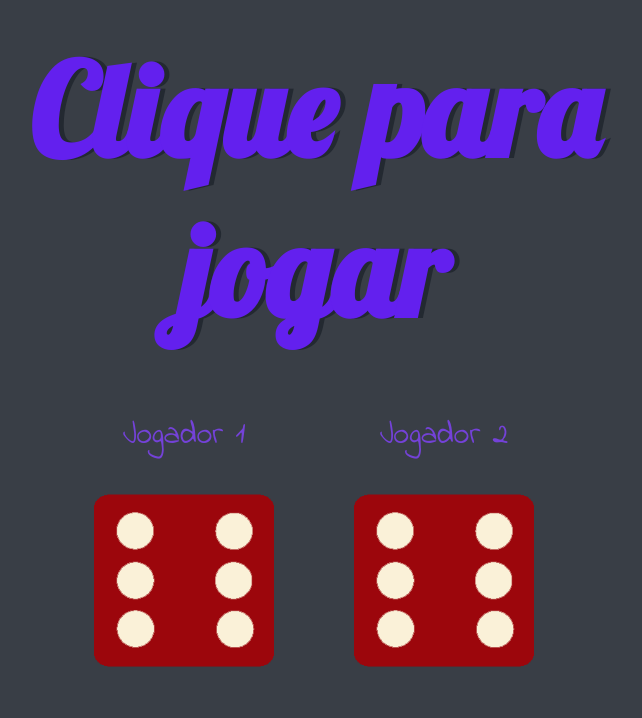
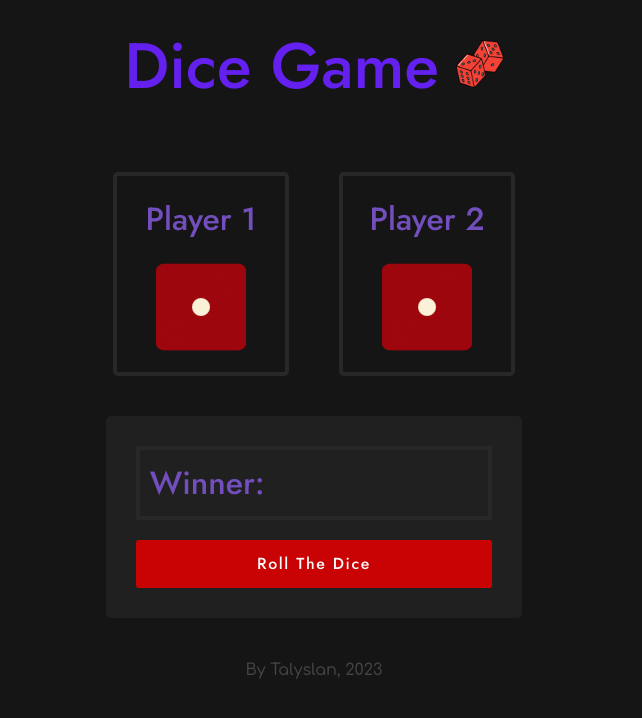
Before and after one commit to Talyslan/Dado_Game, a plain HTML site: page index.html in a window 1280 px wide. Shown: the whole page, without its empty margins (326-968 px from the left). Drawn offline with Linux system fonts and the light colour scheme.

Commit message:
mudando o css

```diff
--- a/index.html
+++ b/index.html
@@ -2,27 +2,45 @@
 <html lang="en" dir="ltr">
   <head>
     <meta charset="utf-8">
-    <title>Dicee Game</title>
     <link rel="stylesheet" href="style.css">
-    <link href="https://fonts.googleapis.com/css?family=Indie+Flower|Lobster" rel="stylesheet">
+    <link href="https://fonts.googleapis.com/css2?family=Comfortaa:wght@500;700&family=Jost:wght@500&display=swap" rel="stylesheet">
+    <link rel="icon" href="./imagens/favicon.ico">
+    <title>Dice Game</title>
+  </head>
 
-  </head>
   <body>
+    <main>
+      <h1>Dice Game</h1>
+      <div class="container">
 
-    <div onclick="jogar()" class="container">
-      <h1>Clique para jogar</h1>
+        <div class="box">
+          <div class="dice">
+            <span>Player 1</span>
+            <img src="./imagens/dice1.png">
+          </div>
+        </div>
 
-      <div class="dice">
-        <p>Jogador 1</p>
-        <img class="img1" src="./imagens/dice6.png">
+        <div class="box">
+          <div class="dice">
+            <span>Player 2</span>
+            <img src="./imagens/dice1.png">
+          </div>
+        </div>
+
       </div>
 
-      <div class="dice">
-        <p>Jogador 2</p>
-        <img class="img2" src="./imagens/dice6.png">
+      <div class="result">
+        <div class="answer">
+          <span>Winner: </span>
+        </div>
+
+        <button onclick="jogar()">Roll The Dice</button>
       </div>
+    </main>
 
-    </div>
+    <footer>
+        <span>By Talyslan, 2023</span>
+    </footer>
 
   <script src="script.js"></script>
   </body>
--- a/script.js
+++ b/script.js
@@ -1,28 +1,34 @@
-const img1 = document.querySelector(".img1");
-const img2 = document.querySelector(".img2");
-const title = document.getElementsByTagName("h1")[0];
+const img1 = document.getElementsByTagName("img")[0];
+const img2 = document.getElementsByTagName("img")[1];
+const box1 = document.getElementsByClassName("box")[0];
+const box2 = document.getElementsByClassName("box")[1];
+const result = document.getElementsByTagName("span")[2];
 
 const imagens = ["dice1.png", "dice2.png", "dice3.png", "dice4.png", "dice5.png", "dice6.png"];
 
 function jogar() {
-  let sortear_img1 = Math.floor(Math.random() * 5);
-  console.log('indice 1 ' + sortear_img1);
+  removeClass();
+  //sorteio
+  let sortear_img1 = Math.floor(Math.random() * 5 + 1);
+  let sortear_img2 = Math.floor(Math.random() * 5 + 1);
 
-  let sortear_img2 = Math.floor(Math.random() * 5);
-  console.log('indice 2 ' + sortear_img2);
+  img1.src = `./imagens/dice${sortear_img1}.png`;
+  img2.src = `./imagens/dice${sortear_img2}.png`;
 
-  let img_escolhida_1 = imagens[sortear_img1];
-  let img_escolhida_2 = imagens[sortear_img2];
-
-  img1.src = `./imagens/${img_escolhida_1}`;
-  img2.src = `./imagens/${img_escolhida_2}`;
-
-  if (sortear_img1 > sortear_img2)
-    title.innerHTML = `O jogador 1 é o vencedor! 👑`;
-  else if (sortear_img2 > sortear_img1)
-    title.innerHTML = `O jogador 2 é o vencedor! 👑`;
-  else if (sortear_img1 == sortear_img2)
-    title.innerHTML = `Empate!😯`;
+  //verificação do resultado
+  if (sortear_img1 > sortear_img2) {
+    result.innerHTML = `Player 1 is winner! 👑`;
+    box1.classList.add('winner');
+  }
+  else if (sortear_img2 > sortear_img1) {
+    result.innerHTML = `Player 2 is winner! 👑`;
+    box2.classList.add('winner');
+  }
+  else if (sortear_img1 == sortear_img2) {
+    result.innerHTML = `Draw!😯`;
+    box1.classList.add('draw');
+    box2.classList.add('draw');
+  }
 }
 
 function reset() {
@@ -30,3 +36,10 @@ function reset() {
   img1.src = `./imagens/${img_escolhida_1}`;
   img2.src = `./imagens/${img_escolhida_1}`;
 }
+
+function removeClass() {
+  box1.classList.remove('winner');
+  box1.classList.remove('draw');
+  box2.classList.remove('winner');
+  box2.classList.remove('draw');
+}
--- a/style.css
+++ b/style.css
@@ -1,45 +1,114 @@
-.container {
-  width: 70%;
-  margin: auto;
-  text-align: center;
+* {
+  margin: 0;
+  font-family: 'Jost', sans-serif;
+  font-weight: 500;;
 }
 
-.container:hover{
-  cursor: pointer;
-}
-
-.dice {
-  text-align: center;
-  display: inline-block;
-
+:root {
+  --borda: rgba(40, 40, 40, 1);
 }
 
 body {
-  background-color: #393E46;
+  background-color: #151516;
 }
 
-h1 {
-  margin: 30px;
-  font-family: 'Lobster', cursive;
-  text-shadow: 5px 0 #232931;
-  font-size: 8rem;
-  color: #6320EE;
+main, body {
+  display: flex;
+  flex-direction: column;
+  align-items: center;
+  gap: 40px;
 }
 
-p {
+span {
   font-size: 2rem;
-  color: #7442d8;
-  font-family: 'Indie Flower', cursive;
+  color: #734ebd;
 }
 
 img {
   width: 70%;
 }
 
-footer {
+h1 {
+  margin: 20px;
+  font-size: 4rem;
+  color: #6320EE;
+}
+
+h1::after {
+  content: url('./imagens/favicon.ico');
+  margin-left: 1.05rem;
+}
+
+.container {
+  text-align: center;
+  display: flex;
+  justify-content: center;
+  align-items: center;
+  gap: 50px;
+}
+
+.box {
+  border: 4px solid  var(--borda);
+  border-radius: 5px;
+  padding: 20px;
+  width: 8rem;
+}
+
+.dice {
+  text-align: center;
+  display: flex;
+  flex-direction: column;
+  justify-content: center;
+  align-items: center;
+  gap: 20px;
+}
+
+.result {
+  background-color: rgb(32, 32, 32);
+  width: 85%;
+  padding: 30px;
+  border-radius: 5px;
+  display: flex;
+  flex-direction: column;
+  gap: 20px;
+}
+
+.result button {
+  width: 100%;
+  height: 3rem;
+  border: none;
+  border-radius: 3px;
+  background: rgb(201, 3, 3);
+  color: rgb(250, 250, 250);
+  font-size: 1rem;
+  letter-spacing: 0.1rem;
+  transition: 0.3s ease;
+}
+
+.result button:hover{
+  background: rgb(146, 2, 2);
+  cursor: pointer;
+  transform: scale(0.98);
+  box-shadow: 5px 5px 10px rgba(146, 2, 2, 0.4);
+}
+
+.result .answer {
+  border: 4px solid var(--borda);
+  padding: 10px;
+}
+
+footer > span{
   margin-top: 5%;
-  color: #EEEE;
+  color: #494949ee;
   text-align: center;
-  font-family: 'Indie Flower', cursive;
+  font-size: 1rem;
+  font-family: "Comfortaa", sans-serif;
+}
 
+.winner {
+  border: 4px solid rgb(23, 118, 206, 0.8);
 }
+
+.draw {
+  border: 4px solid rgba(230, 131, 39, 0.8)
+}
```
Also changed, not shown: imagens/favicon.ico (added).
